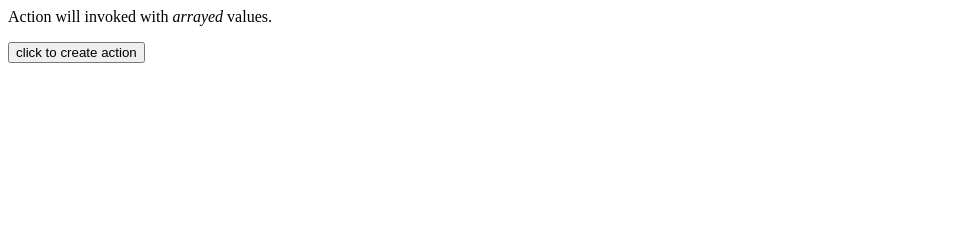
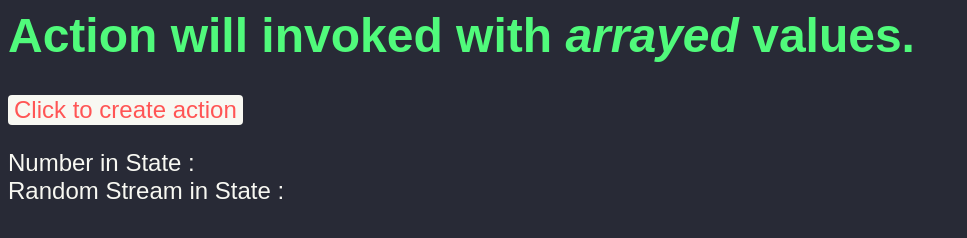
Before and after one commit to wonism/redux-flush, a website built with webpack: page demo/index.html in a window 1280 px wide. Shown: the whole page, without its empty margins (0-967 px from the left). Built offline with nearby package versions, Linux system fonts and the light colour scheme.

Commit message:
v0.0.4 - 💡 Edit sample codes

```diff
--- a/demo/index.html
+++ b/demo/index.html
@@ -6,11 +6,56 @@
   <meta name="author" content="wonism" />
   <meta name="description" content="redux middleware for improving performance with frequent actions" />
   <meta name="keywords" content="redux, flush, flushing, frequent actions, performance" />
+  <style>
+    body {
+      background-color: #282a36;
+      font-size: 24px;
+      font-family: sans-serif;
+      user-select: none;
+    }
+
+    h1 {
+      color: #50fa7b;
+    }
+
+    button {
+      color: #ff5555;
+      background-color: #f8f8f2;
+      background-image: none;
+      border: #d4d4d4;
+      border-radius: 4px;
+      font-size: 24px;
+      outline: 0;
+    }
+
+    button:active {
+      color: rgba(255, 90, 90, 0.7);
+      background-color: #e8e8e2;
+    }
+
+    div {
+      color: #f8f8f2;
+    }
+
+    #number,
+    #random {
+      color: #8be9fd;
+    }
+  </style>
 </head>
 <body>
-  <p>Action will invoked with <i>arrayed</i> values.</p>
-  <button>click to create action</button>
-  <div id="app"></div>
+  <h1>Action will invoked with <i>arrayed</i> values.</h1>
+  <p>
+    <button>Click to create action</button>
+  </p>
+  <div>
+    <span>Number in State : </span>
+    <span id="number"></span>
+  </div>
+  <div>
+    <span>Random Stream in State : </span>
+    <span id="random"></span>
+  </div>
   <script type="text/javascript" src="/redux-flush.js"></script>
 </body>
 </html>
--- a/demo/index.js
+++ b/demo/index.js
@@ -24,6 +24,14 @@ const middleware = applyMiddleware(flushMiddleware);
 const composeEnhancers = !isProduction ? global.__REDUX_DEVTOOLS_EXTENSION_COMPOSE__ || composeWithDevTools : compose;
 const store = createStore(reducers, { app: { num: -1, rand: [], } }, composeEnhancers(middleware));
 
+store.subscribe(() => {
+  const state = store.getState();
+  const { num, rand } = state.app;
+
+  document.getElementById('number').textContent = num;
+  document.getElementById('random').textContent = rand.join(', ');
+});
+
 {
   let num = 0;
 
--- a/package.json
+++ b/package.json
@@ -1,6 +1,6 @@
 {
   "name": "redux-flush",
-  "version": "0.0.3",
+  "version": "0.0.4",
   "description": "Redux middleware for flushing frequent actions. It optimizes the redux based application via reducing re-rendering caused of changed state.",
   "keywords": [
     "redux",
@@ -52,7 +52,7 @@
   },
   "husky": {
     "hooks": {
-      "pre-commit": "npm run build && lint-staged"
+      "pre-commit": "npm run lint"
     }
   }
 }
```
Also changed, not shown: .travis.yml (added), CHANGELOG.md, README.md, 2 other files.
